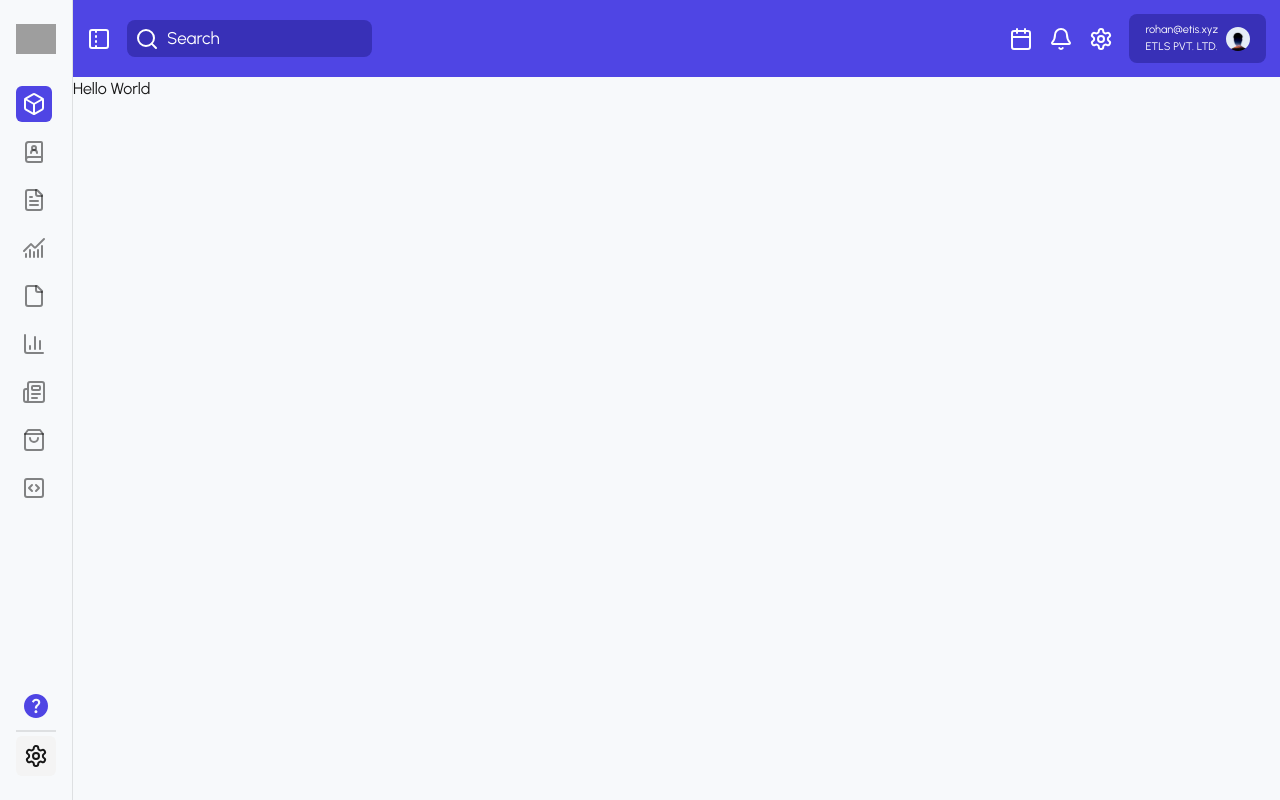
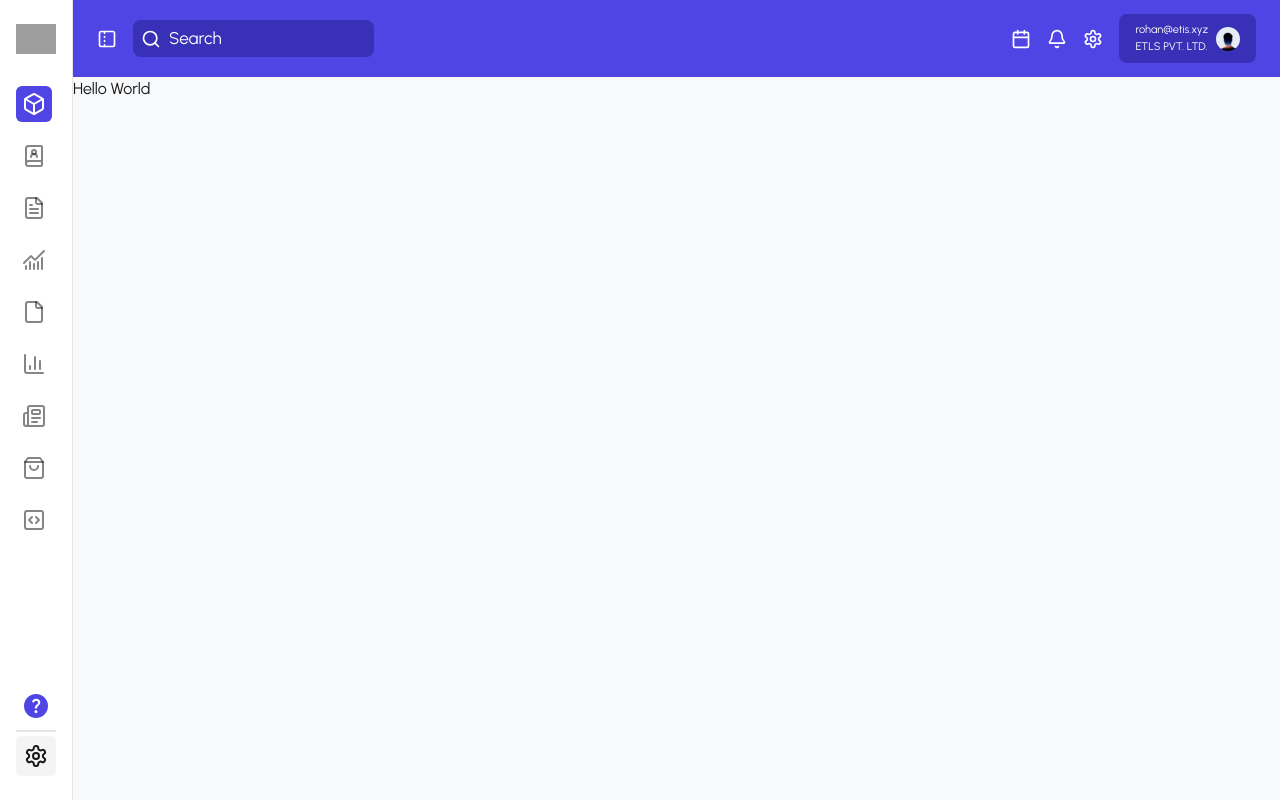
Before and after one commit to Mak2503/slooze-dashboard, a Next.js app: page / in a window 1280 px wide. Built offline with nearby package versions, Linux system fonts and the light colour scheme; grey boxes are pictures that could not be loaded.

Commit message:
ui fixes

```diff
--- a/src/components/App.tsx
+++ b/src/components/App.tsx
@@ -1,5 +1,5 @@
 "use client";
-import React, { useState } from "react";
+import React, { useCallback, useState } from "react";
 import SideNavbar from "./navbar/SideNavbar";
 import Navbar from "./navbar/Navbar";
 
@@ -10,16 +10,18 @@ const App = ({
 }>) => {
   const [minimizeSidebar, setMinimizeSidebar] = useState(false);
 
-  const handleMinimize = () => {
+  const handleMinimize = useCallback(() => {
     setMinimizeSidebar((prev) => !prev);
-  };
+  }, []);
 
   return (
     <div className="flex h-screen">
       <SideNavbar minimize={minimizeSidebar} />
       <div className="w-full">
         <Navbar handleMinimize={handleMinimize} />
-        {children}
+        <div className="overflow-auto">
+          {children}
+        </div>
       </div>
     </div>
   );
--- a/src/components/Common/Input.tsx
+++ b/src/components/Common/Input.tsx
@@ -4,7 +4,7 @@ import React from "react";
 const Input: React.FC<{ placeholder: string }> = ({ placeholder }) => {
   return (
     <div className="py-1.5 px-2 bg-[#3830B7] flex items-center gap-2 text-white rounded-lg">
-      <Search />
+      <Search size={20} />
       <input
         type="text"
         className="text-[17px] border-none outline-none focus:ring-0 placeholder:text-white"
--- a/src/components/Navbar/NavList.tsx
+++ b/src/components/Navbar/NavList.tsx
@@ -74,7 +74,7 @@ const NavItem: React.FC<{
 
 const NavList = ({ minimize }: { minimize: boolean }) => {
   return (
-    <div className="space-y-3">
+    <div className="space-y-4">
       {navItems.map((item, index) => (
         <NavItem
           key={index}
--- a/src/components/Navbar/Navbar.tsx
+++ b/src/components/Navbar/Navbar.tsx
@@ -5,19 +5,20 @@ import Image from "next/image";
 
 const Navbar = ({ handleMinimize }: { handleMinimize: () => void }) => {
   return (
-    <div className="p-3.5 bg-[#4F45E4] flex justify-between items-center">
+    <div className="py-3.5 px-6 bg-[#4F45E4] flex justify-between items-center">
       <div className="flex items-center gap-4">
         <PanelLeftDashedIcon
           color="white"
+          size={20}
           className="cursor-pointer"
           onClick={handleMinimize}
         />
         <Input placeholder="Search" />
       </div>
       <div className="flex items-center gap-4">
-        <Calendar color="white" />
-        <Bell color="white" />
-        <Settings color="white" />
+        <Calendar color="white" size={20} />
+        <Bell color="white" size={20} />
+        <Settings color="white" size={20} />
         <div className="py-2 px-4 rounded-lg bg-[#3830B7] flex items-center gap-2">
           <div className="text-[11px] text-white">
             <p>rohan@etis.xyz</p>
--- a/src/components/Navbar/SideNavbar.tsx
+++ b/src/components/Navbar/SideNavbar.tsx
@@ -5,7 +5,7 @@ import SideFooter from "./SideFooter";
 
 const SideNavbar = ({ minimize }: { minimize: boolean }) => {
   return (
-    <div className="py-6 px-4 border-r border-[#0000001A] flex flex-col justify-between">
+    <div className="bg-white py-6 px-4 border-r border-[#0000001A] flex flex-col justify-between">
       <div className="space-y-8">
         <div className="flex items-center gap-2">
           <Image src={"/slooze-logo.svg"} width={40} height={40} alt="logo" />
```
